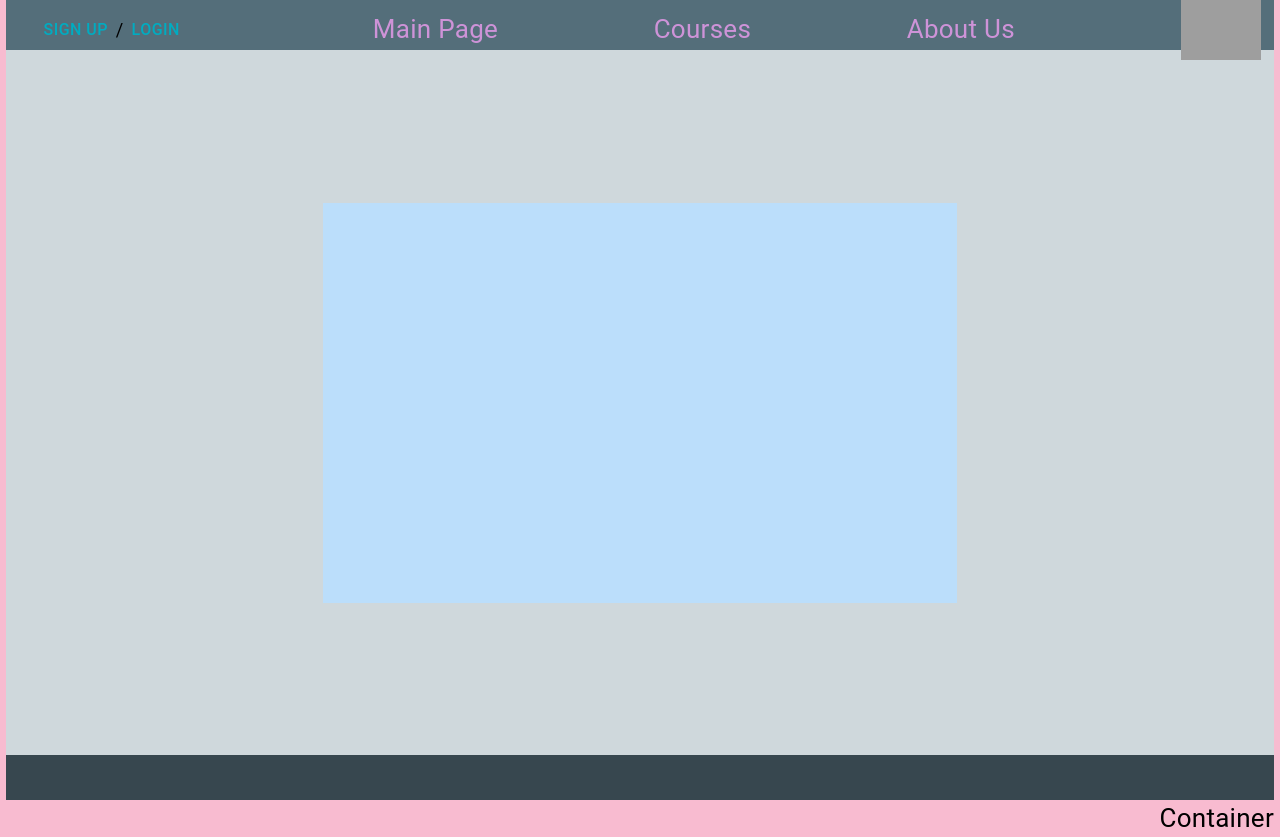
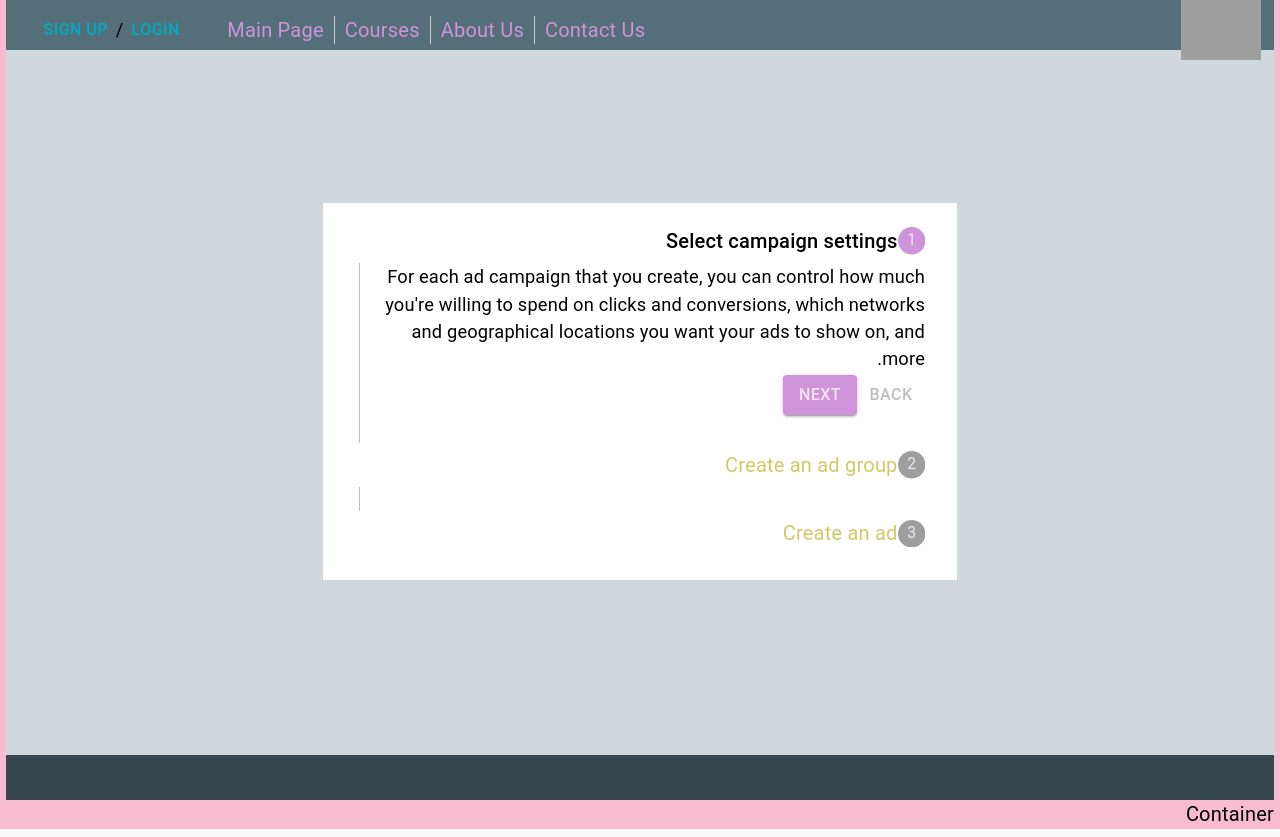
Before and after one commit to sarafotros/react-krm1, a React (Create React App) app: page / in a window 1280 px wide. Built offline with nearby package versions, Linux system fonts and the light colour scheme; grey boxes are pictures that could not be loaded.

Commit message:
stepper cmp added

```diff
--- a/src/screens/LayoutScreen.js
+++ b/src/screens/LayoutScreen.js
@@ -5,6 +5,7 @@
 import Typography from '@material-ui/core/Typography';
 import { Container, Grid, Hidden } from '@material-ui/core';
 import Link from '@material-ui/core/Link';
+import StepperScreen from '../screens/StepperScree'
 
 const useStyles = makeStyles((theme) => ({
 	root: {
@@ -25,26 +26,31 @@
 	},
 	logoGrid: {},
 	menuGrid: {
-		// backgroundColor: 'lightBlue',
-		paddingRight: theme.spacing(3),
+		'& button:last-child': {
+			border: 'none',
+		},
 	},
 	signBtnGrid: {
 		// backgroundColor: 'lightCoral',
 	},
 	formGrid: {
 		height: 400,
-		backgroundColor: '#BBDEFB',
+		// backgroundColor: '#BBDEFB',
 	},
 	logoImg: {
 		width: 80,
 	},
-    menuItemLink: {
-        marginLeft: theme.spacing(4),
-        "&:hover": {
-            textDecoration: 'none',
-            color: 'white'
-       }
-    }
+	menuItemLink: {
+		paddingRight: theme.spacing(5),
+		paddingLeft: theme.spacing(5),
+		borderLeftColor: '#ccc',
+		borderLeftStyle: 'solid',
+		borderLeftWidth: 1,
+		'&:hover': {
+			textDecoration: 'none',
+			color: 'white',
+		},
+	},
 }));
 
 export default function LayoutScreen() {
@@ -78,7 +84,7 @@
 							item
 							container
 							alignItems="center"
-							justify="space-evenly"
+							justify="flex-end"
 							className={classes.menuGrid}
 							md={8}
 							lg={9}
@@ -87,7 +93,16 @@
 								component="button"
 								variant="body2"
 								className={classes.menuItemLink}
-							>About Us</Link>
+							>
+								Contact Us
+							</Link>
+							<Link
+								component="button"
+								variant="body2"
+								className={classes.menuItemLink}
+							>
+								About Us
+							</Link>
 							<Link
 								component="button"
 								variant="body2"
@@ -133,7 +148,9 @@
 						lg={6}
 						xl={4}
 						className={classes.formGrid}
-					></Grid>
+                >
+                    <StepperScreen/>
+                    </Grid>
 				</Grid>
 				<Grid container className={classes.footerGrid}></Grid>
 				Container
--- /dev/null
+++ b/src/screens/StepperScree.js
@@ -0,0 +1,107 @@
+import React from 'react';
+import { makeStyles } from '@material-ui/core/styles';
+import Stepper from '@material-ui/core/Stepper';
+import Step from '@material-ui/core/Step';
+import StepLabel from '@material-ui/core/StepLabel';
+import StepContent from '@material-ui/core/StepContent';
+import Button from '@material-ui/core/Button';
+import Paper from '@material-ui/core/Paper';
+import Typography from '@material-ui/core/Typography';
+
+const useStyles = makeStyles((theme) => ({
+	root: {
+		width: '100%',
+	},
+	button: {
+		marginTop: theme.spacing(1),
+		marginRight: theme.spacing(1),
+	},
+	actionsContainer: {
+		marginBottom: theme.spacing(2),
+	},
+	resetContainer: {
+		padding: theme.spacing(3),
+	},
+}));
+
+function getSteps() {
+	return ['Select campaign settings', 'Create an ad group', 'Create an ad'];
+}
+
+function getStepContent(step) {
+	switch (step) {
+		case 0:
+			return `For each ad campaign that you create, you can control how much
+              you're willing to spend on clicks and conversions, which networks
+              and geographical locations you want your ads to show on, and more.`;
+		case 1:
+			return 'An ad group contains one or more ads which target a shared set of keywords.';
+		case 2:
+			return `Try out different ad text to see what brings in the most customers,
+              and learn how to enhance your ads using features like ad extensions.
+              If you run into any problems with your ads, find out how to tell if
+              they're running and how to resolve approval issues.`;
+		default:
+			return 'Unknown step';
+	}
+}
+
+export default function VerticalLinearStepper() {
+	const classes = useStyles();
+	const [activeStep, setActiveStep] = React.useState(0);
+	const steps = getSteps();
+
+	const handleNext = () => {
+		setActiveStep((prevActiveStep) => prevActiveStep + 1);
+	};
+
+	const handleBack = () => {
+		setActiveStep((prevActiveStep) => prevActiveStep - 1);
+	};
+
+	const handleReset = () => {
+		setActiveStep(0);
+	};
+
+	return (
+		<div className={classes.root}>
+			<Stepper activeStep={activeStep} orientation="vertical">
+				{steps.map((label, index) => (
+					<Step key={label}>
+						<StepLabel>{label}</StepLabel>
+						<StepContent>
+							<Typography>{getStepContent(index)}</Typography>
+							<div className={classes.actionsContainer}>
+								<div>
+									<Button
+										disabled={activeStep === 0}
+										onClick={handleBack}
+										className={classes.button}
+									>
+										Back
+									</Button>
+									<Button
+										variant="contained"
+										color="primary"
+										onClick={handleNext}
+										className={classes.button}
+									>
+										{activeStep === steps.length - 1 ? 'Finish' : 'Next'}
+									</Button>
+								</div>
+							</div>
+						</StepContent>
+					</Step>
+				))}
+			</Stepper>
+			{activeStep === steps.length && (
+				<Paper square elevation={0} className={classes.resetContainer}>
+					<Typography>All steps completed - you&apos;re finished</Typography>
+					<Button onClick={handleReset} className={classes.button}>
+						Reset
+					</Button>
+				</Paper>
+			)}
+		</div>
+	);
+}
--- a/src/themes/Theme.js
+++ b/src/themes/Theme.js
@@ -17,7 +17,7 @@
 
         },
         body2: {
-            fontSize:26
+            fontSize:20
         }
     }
 })
```
